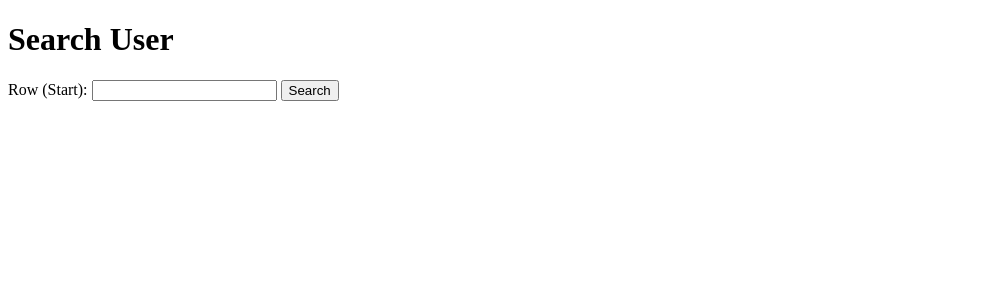
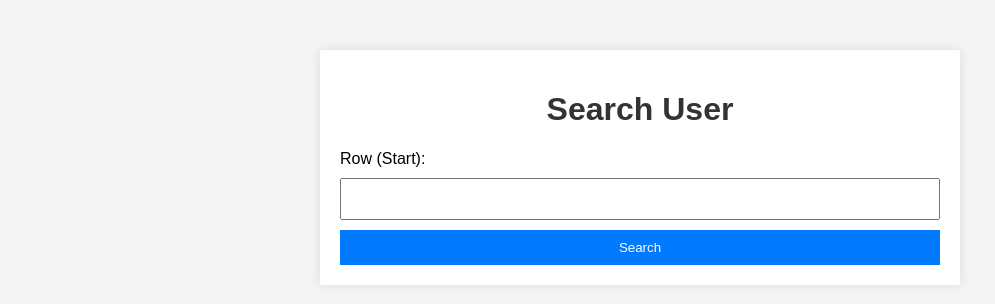
Before and after one commit to NSDTCNT/subject, a plain HTML site: page index.html in a window 1280 px wide. Shown: the whole page, without its empty margins (0-995 px from the left). Drawn offline with Linux system fonts and the light colour scheme.

Commit message:
Update index.html

```diff
--- a/index.html
+++ b/index.html
@@ -4,6 +4,55 @@
     <meta charset="UTF-8">
     <meta name="viewport" content="width=device-width, initial-scale=1.0">
     <title>Search Form</title>
+    <style>
+/* styles.css */
+body {
+    font-family: Arial, sans-serif;
+    background-color: #f4f4f4;
+    margin: 0;
+    padding: 0;
+}
+
+.container {
+    max-width: 600px;
+    margin: 50px auto;
+    background: #fff;
+    padding: 20px;
+    box-shadow: 0 0 10px rgba(0, 0, 0, 0.1);
+}
+
+h1 {
+    text-align: center;
+    color: #333;
+}
+
+form {
+    display: flex;
+    flex-direction: column;
+    gap: 10px;
+}
+
+input[type="text"] {
+    padding: 10px;
+    font-size: 16px;
+}
+
+button {
+    padding: 10px;
+    background-color: #007bff;
+    color: #fff;
+    border: none;
+    cursor: pointer;
+}
+
+button:hover {
+    background-color: #0056b3;
+}
+
+#results {
+    margin-top: 20px;
+}
+    </style>
     <script>
         async function search() {
             const Start = document.getElementById('rowInput').value;
@@ -25,12 +74,14 @@
     </script>
 </head>
 <body>
+    <div class="container">
         <h1>Search User</h1>
-    <form onsubmit="event.preventDefault(); search();">
+        <form onsubmit="event.preventDefault(); search();" id="search-form">
             <label for="rowInput">Row (Start):</label>
             <input type="text" id="rowInput" name="row" required>
             <button type="submit">Search</button>
         </form>
         <div id="result"></div>
+    </div>
 </body>
 </html>
```
Lines whose indentation alone changed are shown as unchanged.
